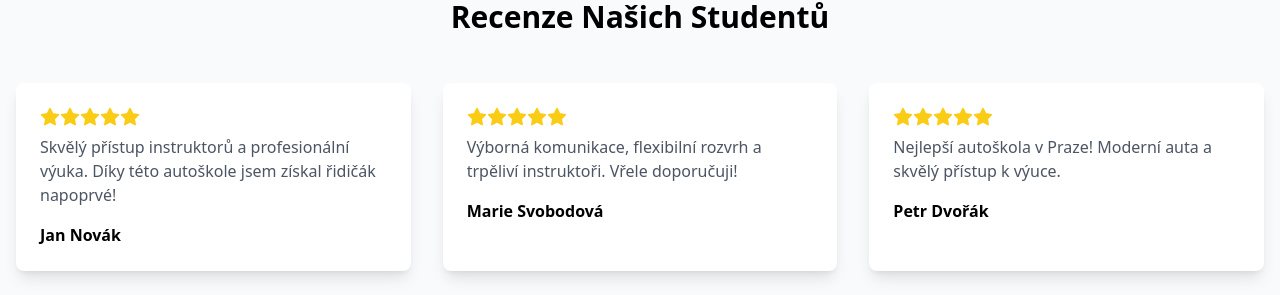
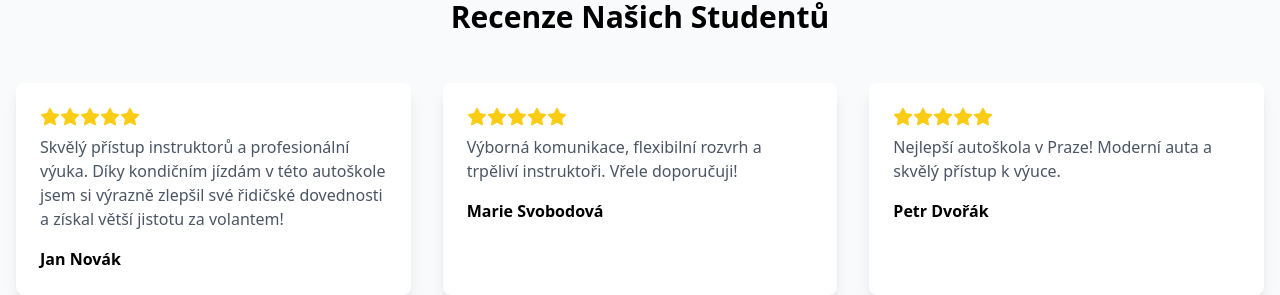
Before and after one commit to pamo12312/projectt, a React (Vite) app: page / in a window 1280 px wide. Shown: the part 2268-2563 px from the top of the page. Built offline with nearby package versions, Linux system fonts and the light colour scheme.

Commit message:
recenze uprava

```diff
--- a/src/components/Reviews.tsx
+++ b/src/components/Reviews.tsx
@@ -5,7 +5,8 @@ const reviews = [
   {
     name: 'Jan Novák',
     rating: 5,
-    text: 'Skvělý přístup instruktorů a profesionální výuka. Díky této autoškole jsem získal řidičák napoprvé!'
+    text: 'Skvělý přístup instruktorů a profesionální výuka. Díky kondičním jízdám v této autoškole jsem si výrazně zlepšil své řidičské dovednosti a získal větší jistotu za volantem!'
+
   },
   {
     name: 'Marie Svobodová',
```
